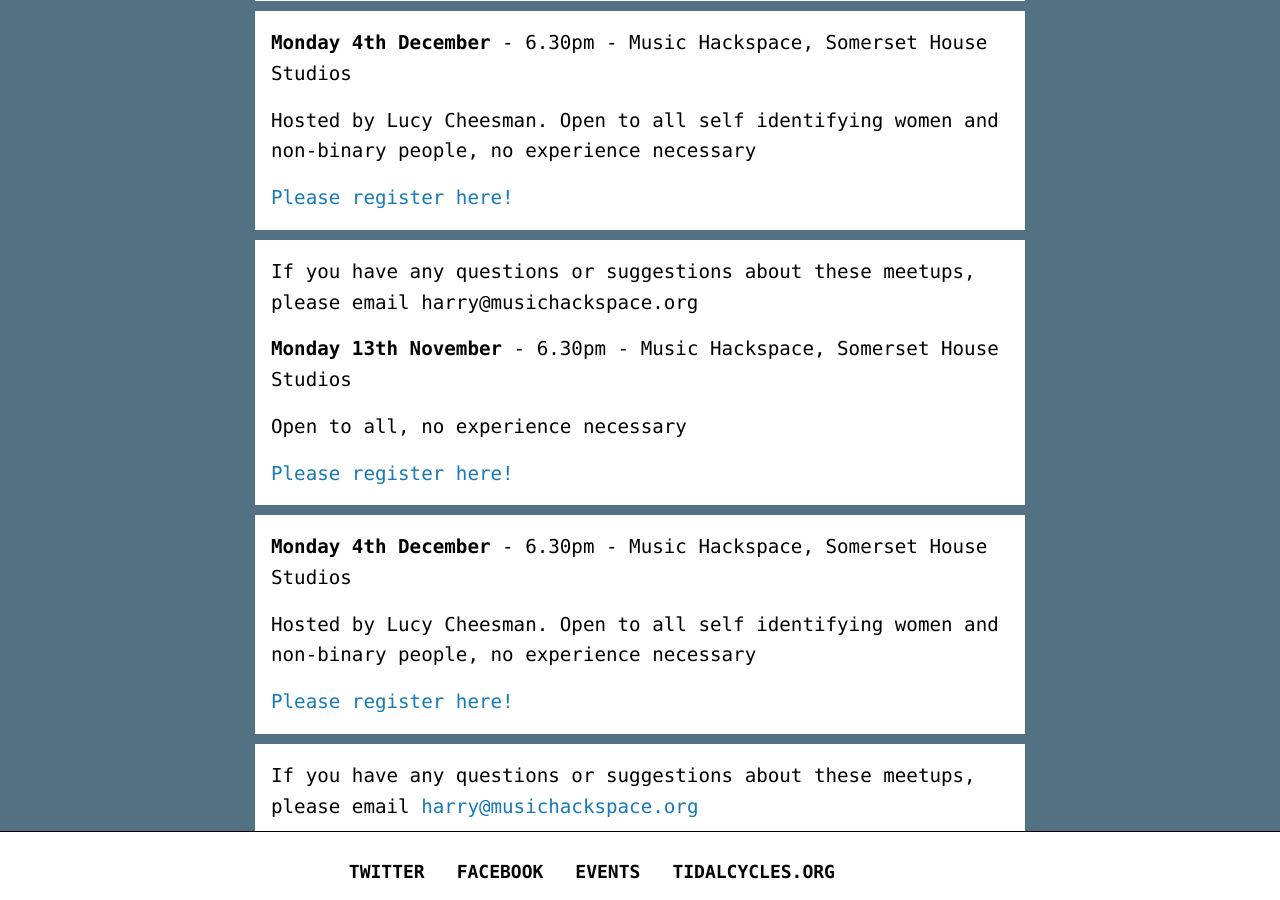
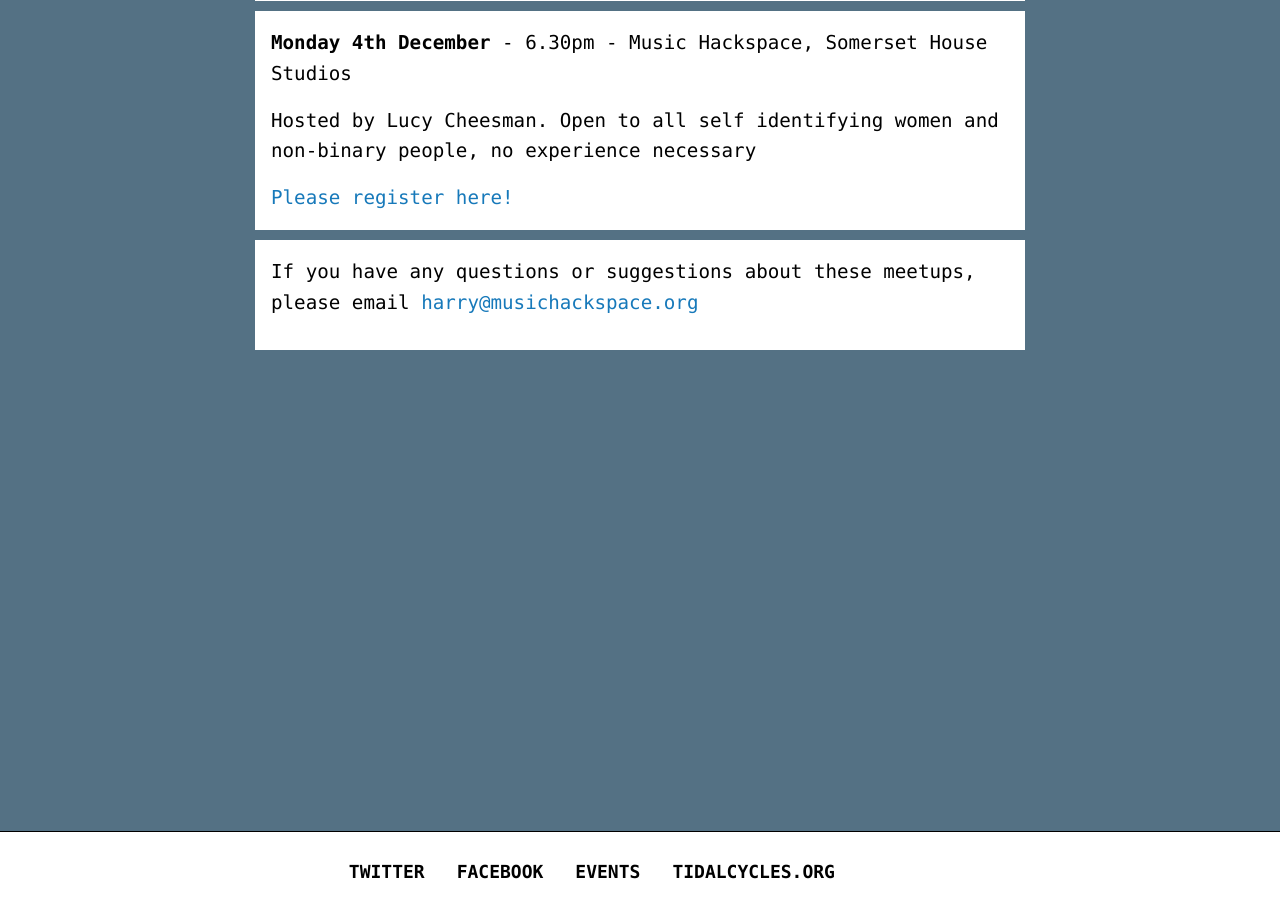
Before and after one commit to tidalclub/tidalclub.github.io, a Jekyll site: the page built from london.html, in a window 1280 px wide and 900 px high, scrolled down 701 px. Built offline with Jekyll 4.4.1, drawn with Linux system fonts in a browser that asks for light colours; nearby versions of some CDN libraries; comment, search, counter and statistics services are not loaded.

Commit message:
Update london.html

```diff
--- a/london.html
+++ b/london.html
@@ -20,18 +20,4 @@ title: Tidal Club
 
 <hr>
 
-<p>If you have any questions or suggestions about these meetups, please email harry@musichackspace.org</p>
-
-<p><strong>Monday 13th November</strong> - 6.30pm - Music Hackspace, Somerset House Studios</p>
-  <p>Open to all, no experience necessary</p>
-  <p><a href="https://www.eventbrite.co.uk/e/music-hackspace-tidalcycles-meetup-tickets-36488210219">Please register here!</a></p>
-
-<hr>
-
-<p><strong>Monday 4th December</strong> - 6.30pm - Music Hackspace, Somerset House Studios</p>
-  <p>Hosted by Lucy Cheesman. Open to all self identifying women and non-binary people, no experience necessary</p>
-  <p><a href="https://www.eventbrite.co.uk/e/tidalcycles-meetup-with-lucy-cheesman-women-and-nonbinary-only-tickets-38326644024">Please register here!</a></p>
-
-<hr>
-
 <p>If you have any questions or suggestions about these meetups, please email <a href="mailto:harry@musichackspace.org">harry@musichackspace.org</a></p>
```
